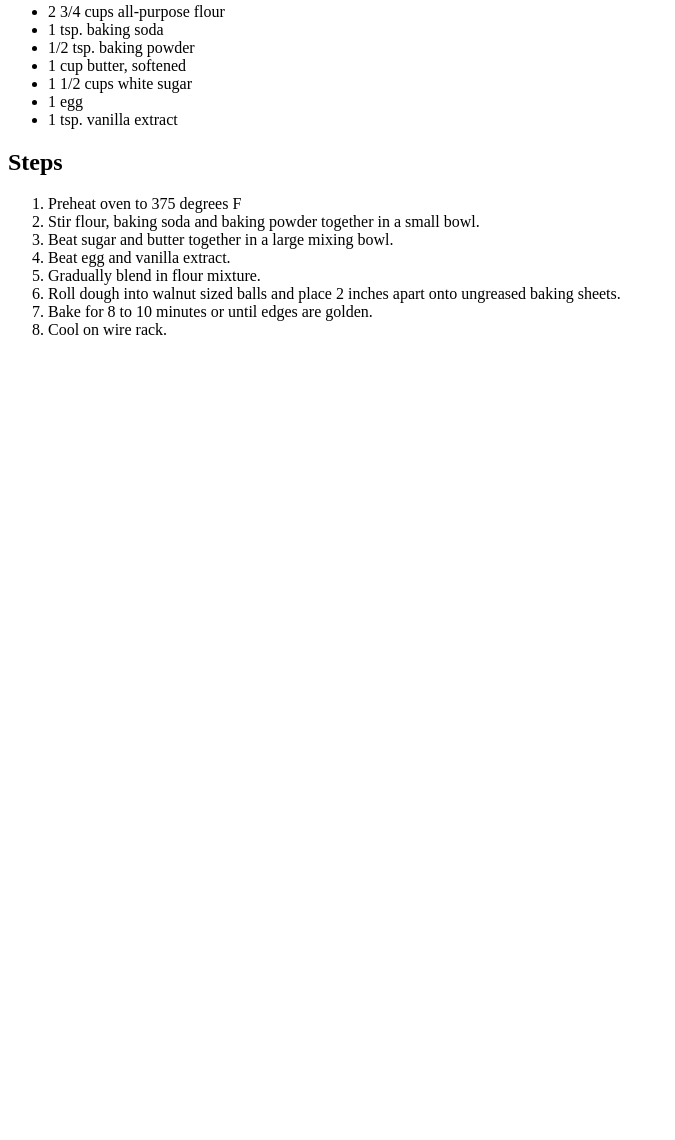
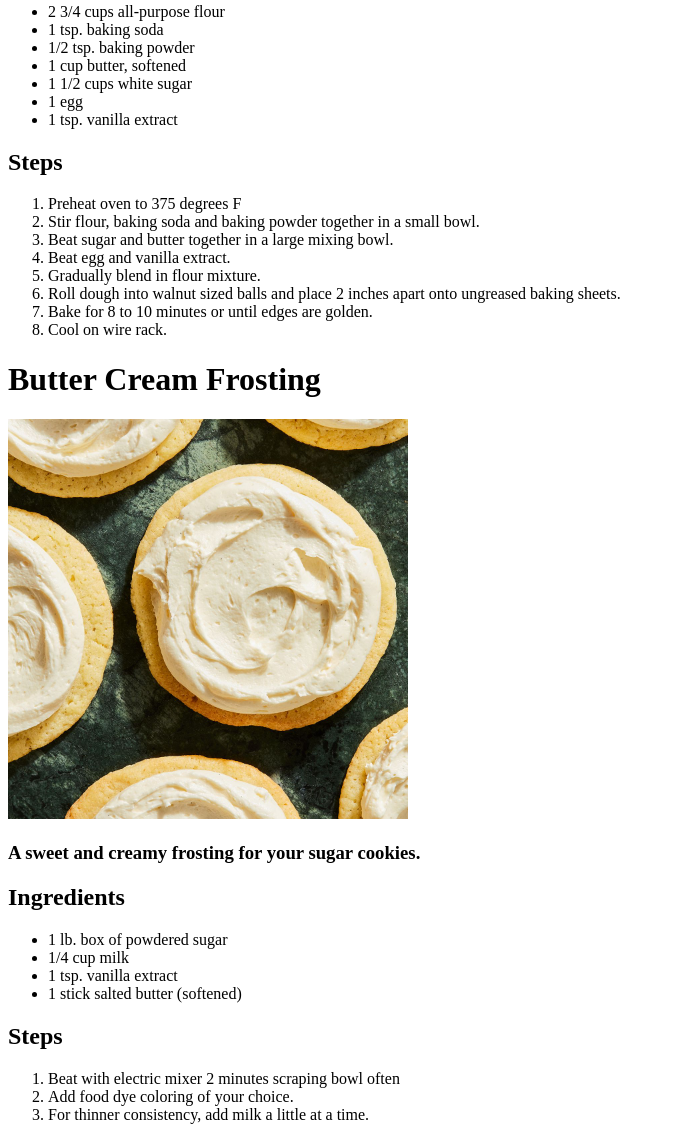
Before and after one commit to Dodgy00/odin-recipes, a plain HTML site: page recipes/blondies.html in a window 1280 px wide. Shown: the part 1571-2711 px from the top of the page, without its empty margins (0-675 px from the left). Before the commit the page ends 1926 px from the top, so only its background shows below. Drawn offline with Linux system fonts and the light colour scheme.

Commit message:
Add another new link for index.html add another new recipe for blondies.html add new image frosting.jpg

```diff
--- a/recipes/blondies.html
+++ b/recipes/blondies.html
@@ -59,5 +59,21 @@
         <li>Cool on wire rack.</li>
     </ol>
 
+    <h1>Butter Cream Frosting</h1>
+    <img src="frosting.jpg" alt="Butter cream frosting on sugar cookies" height="400" width="400">
+    <h3>A sweet and creamy frosting for your sugar cookies.</h3>
+    <h2>Ingredients</h2>
+    <ul>
+        <li>1 lb. box of powdered sugar</li>
+        <li>1/4 cup milk</li>
+        <li>1 tsp. vanilla extract</li>
+        <li>1 stick salted butter (softened)</li>
+    </ul>
+    <h2>Steps</h2>
+    <ol>
+        <li>Beat with electric mixer 2 minutes scraping bowl often</li>
+        <li>Add food dye coloring of your choice.</li>
+        <li>For thinner consistency, add milk a little at a time.</li>
+    </ol>
 </body>
 </html>
```
Also changed, not shown: index.html (+1 -0 lines), recipes/frosting.jpg (added).
